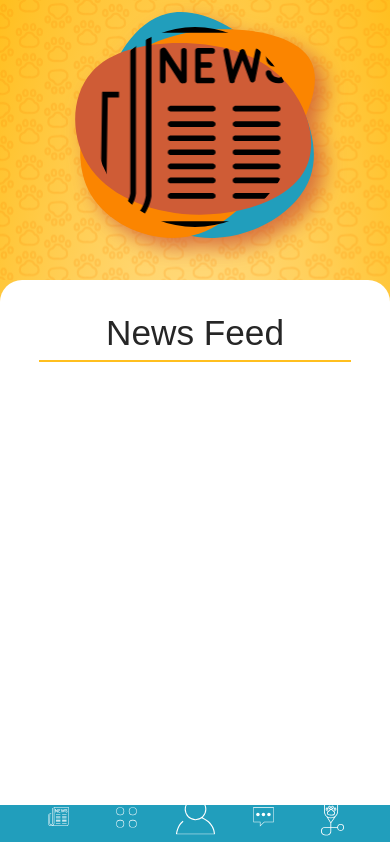
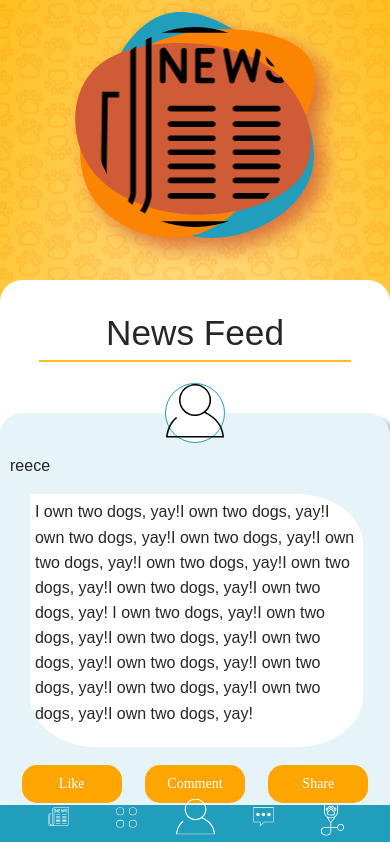
Before and after one commit to ozzyee/pawcket, a Next.js app: page /news-feed in a window 390 px wide. Shown: the top 842 px of the page. Built offline with nearby package versions, Linux system fonts and the light colour scheme.

Commit message:
finished styling navbar - mobile vers

```diff
--- a/package.json
+++ b/package.json
@@ -2,7 +2,7 @@
    "name": "pawcket",
    "private": true,
    "scripts": {
-      "analyzer":"cross-env ANALYZE=true next build",
+      "analyzer": "cross-env ANALYZE=true next build",
       "test": "jest --watchAll",
       "generate:component": "bin/scaffold.sh -c",
       "dev": "next dev",
--- /dev/null
+++ b/src/components/news-feed-postcard/_partials/interaction-ribbon/interaction-ribbon.component.tsx
@@ -0,0 +1,28 @@
+import React from "react";
+import * as S from "./interaction-ribbon.style";
+
+export function InterationRibbon() {
+   const interaction = [
+      {
+         buttonName: "Like",
+      },
+      {
+         buttonName: "Comment",
+      },
+      {
+         buttonName: "Share",
+      },
+   ];
+
+   return (
+      <>
+         <S.InteractionList>
+            {interaction.map((item) => {
+               return (
+                  <S.InteractionButton>{item.buttonName}</S.InteractionButton>
+               );
+            })}
+         </S.InteractionList>
+      </>
+   );
+}
--- /dev/null
+++ b/src/components/news-feed-postcard/_partials/interaction-ribbon/interaction-ribbon.style.ts
@@ -0,0 +1,20 @@
+import styled from "styled-components";
+import { GlobalStyle } from "../../../../styles/global.style";
+
+export const InteractionList = styled.ul`
+   display: flex;
+   justify-content: space-around;
+   padding: 0;
+   margin-top: 5%;
+`;
+
+export const InteractionButton = styled.li`
+   display: inline-block;
+   background-color: orange;
+   border-radius: 15px;
+   padding: 8px;
+   color: #ffffff;
+   font-family: Poppins;
+   min-width: 100px;
+   text-align: center;
+`;
--- a/src/components/news-feed-postcard/news-feed-postcard.component.tsx
+++ b/src/components/news-feed-postcard/news-feed-postcard.component.tsx
@@ -4,6 +4,8 @@ import * as S from "./news-feed-postcard.style";
 import { Text } from "../text/text.component";
 import VetIcon from "./vet-icon.svg";
 import Image from "next/image";
+import UserIcon from "./user-icon.svg";
+import { InterationRibbon } from "./_partials/interaction-ribbon/interaction-ribbon.component";
 
 export function NewsFeedPostCard({
    className,
@@ -14,15 +16,18 @@ export function NewsFeedPostCard({
    return (
       <S.Wrapper>
          <S.CardLogoHolder>
-            <VetIcon />
+            <UserIcon />
          </S.CardLogoHolder>
          <S.CardInfoDiv className={className}>
             <S.CardInfo>
-               <Text textType="h3">{userName}</Text>
-               <S.TextHolder>
+               {/* <S.UserNameWrapper> */}
+               <Text className="usernameText">{userName}</Text>
+               {/* </S.UserNameWrapper> */}
+               <S.TextHolder className="postText">
                   <Text>{postText}</Text>
                </S.TextHolder>
             </S.CardInfo>
+            <InterationRibbon />
          </S.CardInfoDiv>
       </S.Wrapper>
    );
--- a/src/components/news-feed-postcard/news-feed-postcard.style.ts
+++ b/src/components/news-feed-postcard/news-feed-postcard.style.ts
@@ -3,7 +3,7 @@ import styles from "../../styles/style.config.json";
 
 export const Wrapper = styled.div`
    position: relative;
-   width: 280px;
+   width: 100vw;
 `;
 
 export const CardInfoDiv = styled.div`
@@ -37,38 +37,40 @@ export const CardLogoHolder = styled.div`
 
 export const CardInfo = styled.div`
    width: 90%;
-
-   .vet-name {
-      padding: 0;
-      margin: 0;
-      margin-bottom: 10px;
-      font-weight: bold;
-      color: black;
-      font-style: italic;
-   }
+   /* display: flex;
+   justify-content: center;
+   flex-wrap: wrap; */
 `;
 
 export const TextHolder = styled.div`
-   display: flex;
-   align-items: center;
-   justify-content: center;
-   padding: 0;
+   padding: 5px;
    margin: 0;
    margin-top: 0rem;
-
-   z-index: 1000;
-
-   right: 0;
-   left: 0;
+   overflow: none;
+   z-index: 1;
+   position: relative;
+   right: auto;
+   left: 6%;
+   background-color: #ffffff;
+   border-radius: 0% 20% 20% 20%;
 
    .bold {
       font-weight: bold;
       padding-right: 5px;
    }
 
-   .contact-info {
-      font-size: 0.8rem;
+   .postText {
+      font-size: 0.2rem;
       margin: 0;
       margin-top: 4px;
+      justify-self: center;
+      background-color: green;
    }
 `;
+
+export const UserNameWrapper = styled.div`
+   display: flex;
+   justify-content: center;
+   z-index: 5;
+   border: 2px red solid;
+`;
--- a/src/components/text/text.style.ts
+++ b/src/components/text/text.style.ts
@@ -25,7 +25,7 @@ export const SmallSubHeading = styled.h3`
 `;
 
 export const Paragraph = styled.p`
-@import url("https://fonts.googleapis.com/css2?family=Poppins:ital,wght@0,100;0,200;0,300;0,400;0,500;0,600;0,700;1,100;1,200;1,300;1,400;1,500;1,600&display=swap");
-font-family: "Poppins", sans-serif;
+   @import url("https://fonts.googleapis.com/css2?family=Poppins:ital,wght@0,100;0,200;0,300;0,400;0,500;0,600;0,700;1,100;1,200;1,300;1,400;1,500;1,600&display=swap");
+   font-family: "Poppins", sans-serif;
    font-size: 1rem;
 `;
--- a/src/pages/news-feed.tsx
+++ b/src/pages/news-feed.tsx
@@ -10,8 +10,7 @@ const NewsFeed: NextPage = () => {
    //This needs to be changed, possibly?
    type TFeed = any[];
 
-   const [feed, setFeed] = useState<TFeed>([]);
-   const arr = [];
+   const [feed, setFeed] = useState<TFeed>([1, 2, 4, 5]);
 
    async function catsAPI() {
       const apikey = "a0bc1dd9-0d9f-49b0-80c8-05e791dd8634";
@@ -22,14 +21,6 @@ const NewsFeed: NextPage = () => {
       console.log(data[0].id);
       return data[0].id;
    }
-
-   useEffect(() => {
-      for (let i = 0; i < 6; i++) {
-         [...arr, catsAPI];
-      }
-      setFeed(arr);
-      console.log("HEY THERE! #)*%()W*%(*#)(*@%()*@$)(%*@$(%*" + arr);
-   }, []);
 
    return (
       <>
@@ -65,8 +56,8 @@ const NewsFeed: NextPage = () => {
                      return (
                         <li>
                            <NewsFeedPostCard
-                              userName={item.id}
-                              postText={item.url}
+                              userName="reece"
+                              postText="I own two dogs, yay!I own two dogs, yay!I own two dogs, yay!I own two dogs, yay!I own two dogs, yay!I own two dogs, yay!I own two dogs, yay!I own two dogs, yay!I own two dogs, yay! I own two dogs, yay!I own two dogs, yay!I own two dogs, yay!I own two dogs, yay!I own two dogs, yay!I own two dogs, yay!I own two dogs, yay!I own two dogs, yay!I own two dogs, yay!  "
                               postImage={item.url}
                            ></NewsFeedPostCard>
                         </li>
```
Also changed, not shown: public/user-icon.svg (added), src/components/news-feed-postcard/_partials/interaction-ribbon/interaction-ribbon.definition.ts (added), src/components/news-feed-postcard/user-icon.svg (added).
